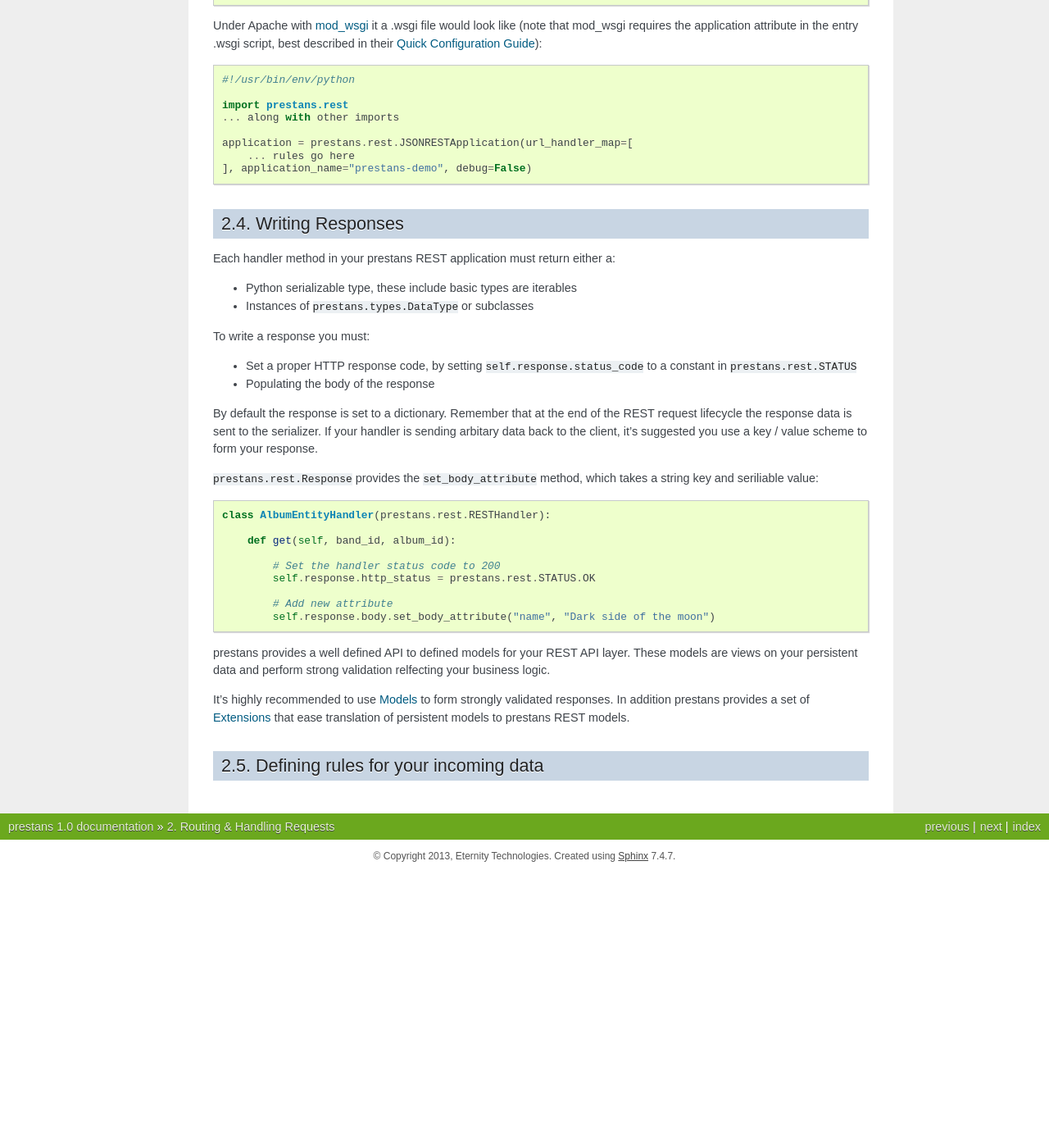
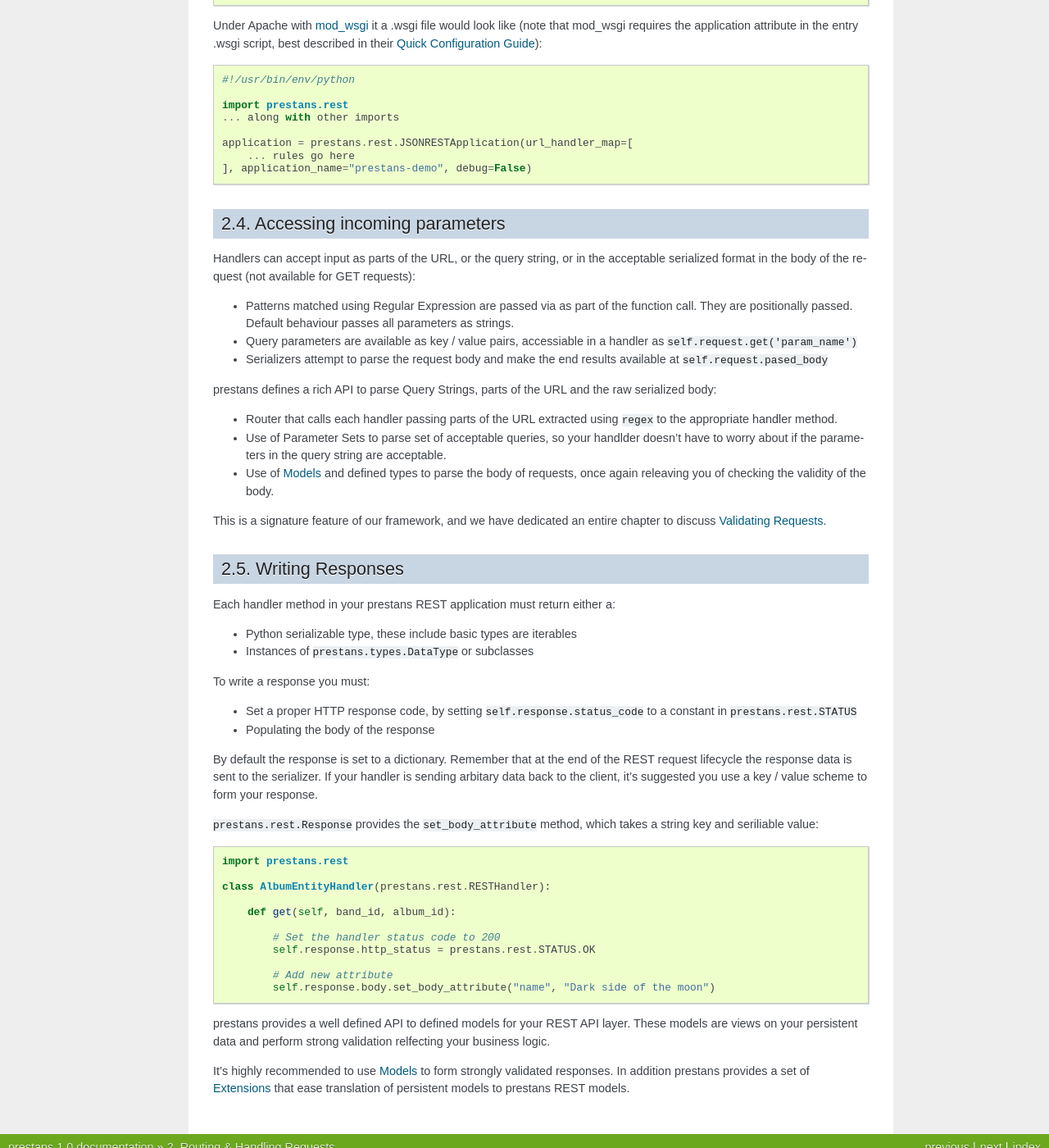
Before and after one commit to anomaly/prestans-docs, a Sphinx documentation site: the page built from source/handlers.rst, in a window 1280 px wide and 1400 px high, scrolled down 2484 px. Shown: the whole window at 82% size. Built offline with Sphinx 7.4.7, drawn with Linux system fonts in a browser that asks for light colours; before the commit the page ends 3548 px from its top, so only the background shows below that; some of the changed text lies outside the part shown.

Commit message:
Handler validation text complete

```diff
--- a/source/handlers.rst
+++ b/source/handlers.rst
@@ -125,6 +125,23 @@
     ], application_name="prestans-demo", debug=False)
 
 
+Accessing incoming parameters
+-----------------------------
+
+Handlers can accept input as parts of the URL, or the query string, or in the acceptable serialized format in the body of the request (not available for GET requests):
+
+* Patterns matched using Regular Expression are passed via as part of the function call. They are positionally passed. Default behaviour passes all parameters as strings.
+* Query parameters are available as key / value pairs, accessiable in a handler as ``self.request.get('param_name')``
+* Serializers attempt to parse the request body and make the end results available at ``self.request.pased_body``
+
+prestans defines a rich API to parse Query Strings, parts of the URL and the raw serialized body:
+
+* Router that calls each handler passing parts of the URL extracted using ``regex`` to the appropriate handler method.
+* Use of Parameter Sets to parse set of acceptable queries, so your handlder doesn't have to worry about if the parameters in the query string are acceptable.
+* Use of :doc:`models` and defined types to parse the body of requests, once again releaving you of checking the validity of the body.
+
+This is a signature feature of our framework, and we have dedicated an entire chapter to discuss :doc:`validation`.
+
 Writing Responses
 -----------------
 
@@ -144,6 +161,8 @@
 
 .. code-block:: python
 
+    import prestans.rest
+
     class AlbumEntityHandler(prestans.rest.RESTHandler):
 
         def get(self, band_id, album_id):
@@ -157,6 +176,3 @@
 prestans provides a well defined API to defined models for your REST API layer. These models are views on your persistent data and perform strong validation relfecting your business logic.
 
 It's highly recommended to use :doc:`models` to form strongly validated responses. In addition prestans provides a set of :doc:`ext` that ease translation of persistent models to prestans REST models.
-
-Defining rules for your incoming data
--------------------------------------
--- a/source/models.rst
+++ b/source/models.rst
@@ -157,7 +157,7 @@
 DateTime
 --------
 
-DateTime wraps around python ``datetime``, serialization formats like JSON serialize dates as strings, there are various standard formats for serializing dates as Strings, by default prestans ``DateTime`` uses `RFC822 <http://www.w3.org/Protocols/rfc822/>`_ expressed as ``%Y-%m-%d %H:%M:%S`` format string in Python. This is because Google Closure's `Date API <http://closure-library.googlecode.com/svn/docs/class_goog_date_DateTime.html>`_ conveniently provides ``goog.date.fromIsoString`` to parse these Strings.
+DateTime wraps around python ``datetime``, serialization formats like JSON serialize dates as strings, there are various standard formats for serializing dates as Strings, by default prestans ``DateTime`` uses :rfc:`822` expressed as ``%Y-%m-%d %H:%M:%S`` format string in Python. This is because Google Closure's `Date API <http://closure-library.googlecode.com/svn/docs/class_goog_date_DateTime.html>`_ conveniently provides ``goog.date.fromIsoString`` to parse these Strings.
 
 To use another format string, override the ``format`` parameter when defining ``DateTime`` attributes.
 
```
